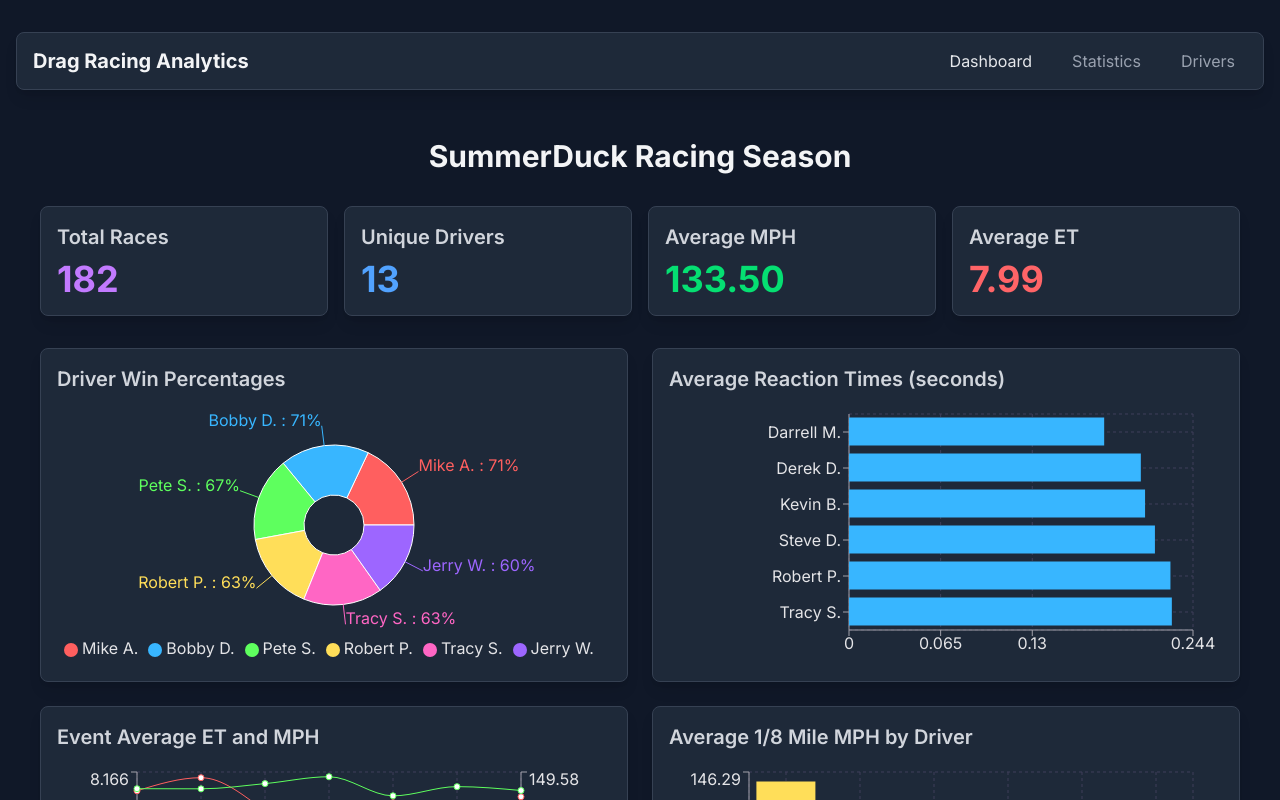
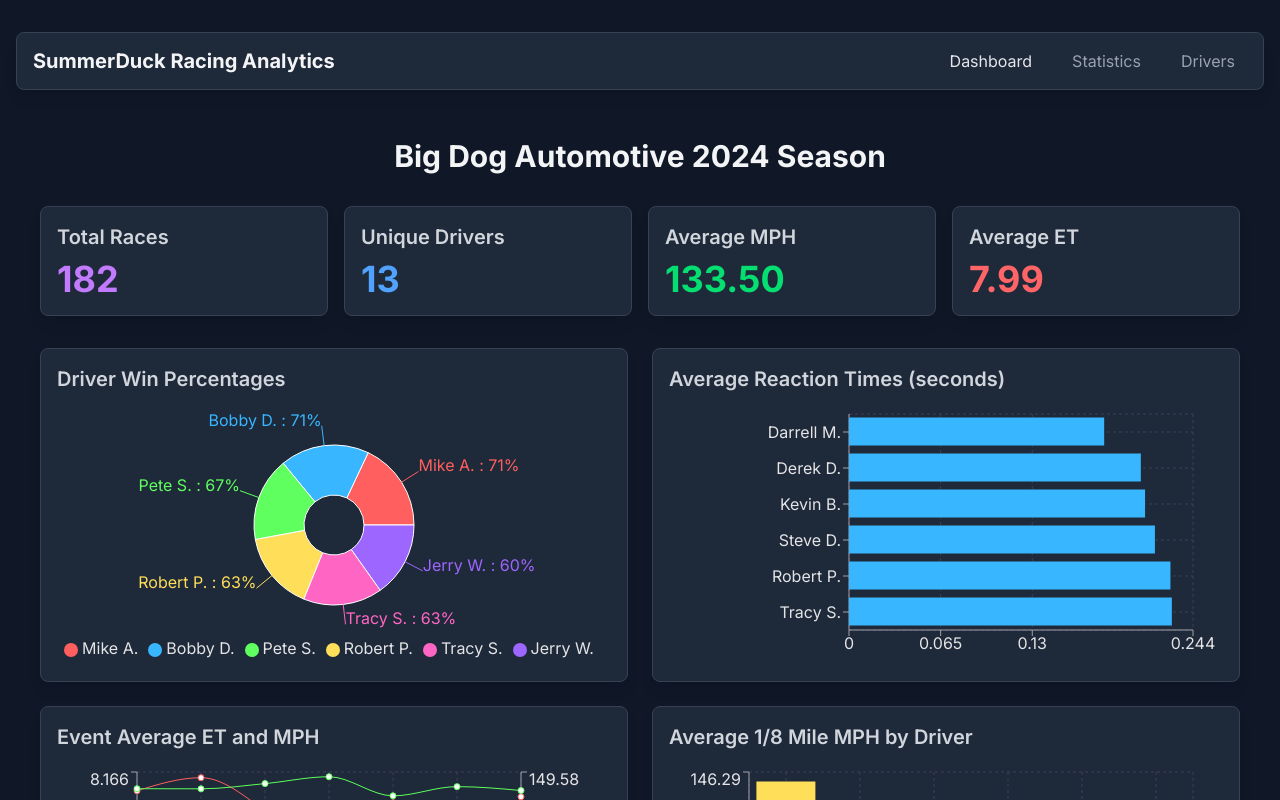
Before and after one commit to Codykilpatrick/summerduck-dashboard, a Next.js app: page / in a window 1280 px wide. Shown: the top 800 px of the page. Built offline with nearby package versions, Linux system fonts and the light colour scheme.

Commit message:
Tweaks to dashboard

```diff
--- a/src/app/page.tsx
+++ b/src/app/page.tsx
@@ -10,7 +10,7 @@
         {/* Optional Navbar */}
         <nav className="mb-6 px-4 py-3 bg-gray-800 rounded-lg shadow-lg border border-gray-700">
           <div className="flex justify-between items-center">
-            <div className="text-xl font-bold text-gray-100">Drag Racing Analytics</div>
+            <div className="text-xl font-bold text-gray-100">SummerDuck Racing Analytics</div>
             <div className="flex space-x-4">
               <button className="px-3 py-1 text-gray-200 hover:text-purple-400 focus:outline-none">
                 Dashboard
--- a/src/components/DashboardComponent.tsx
+++ b/src/components/DashboardComponent.tsx
@@ -263,7 +263,7 @@
 
   return (
     <div className="p-6 bg-gray-900 text-gray-200 min-h-screen">
-      <h1 className="text-3xl font-bold mb-8 text-center text-gray-100">SummerDuck Racing Season</h1>
+      <h1 className="text-3xl font-bold mb-8 text-center text-gray-100">Big Dog Automotive 2024 Season</h1>
 
       {/* Stats overview */}
       <div className="grid grid-cols-1 md:grid-cols-4 gap-4 mb-8">
```
